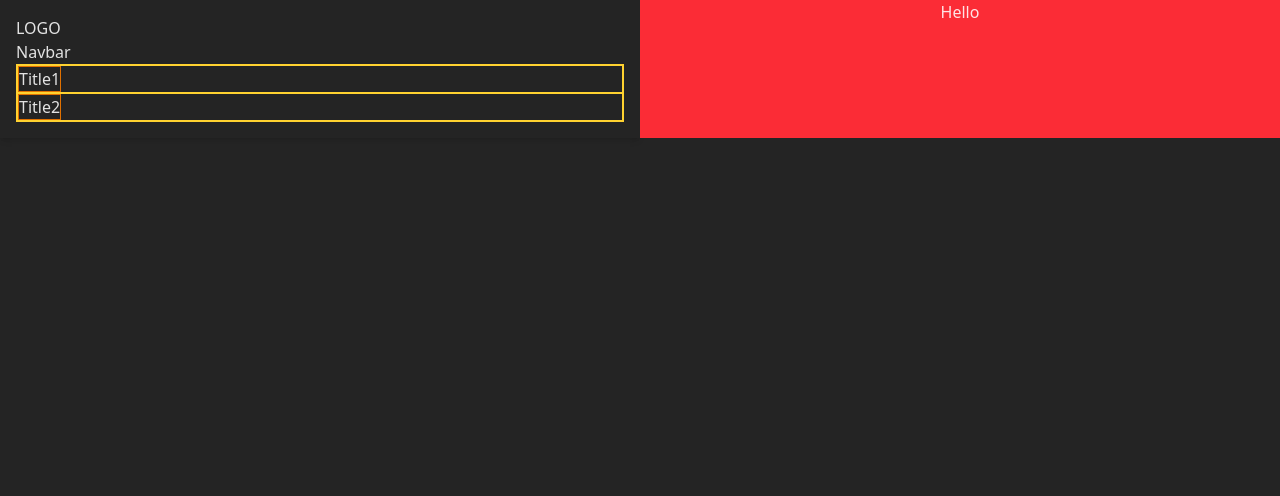
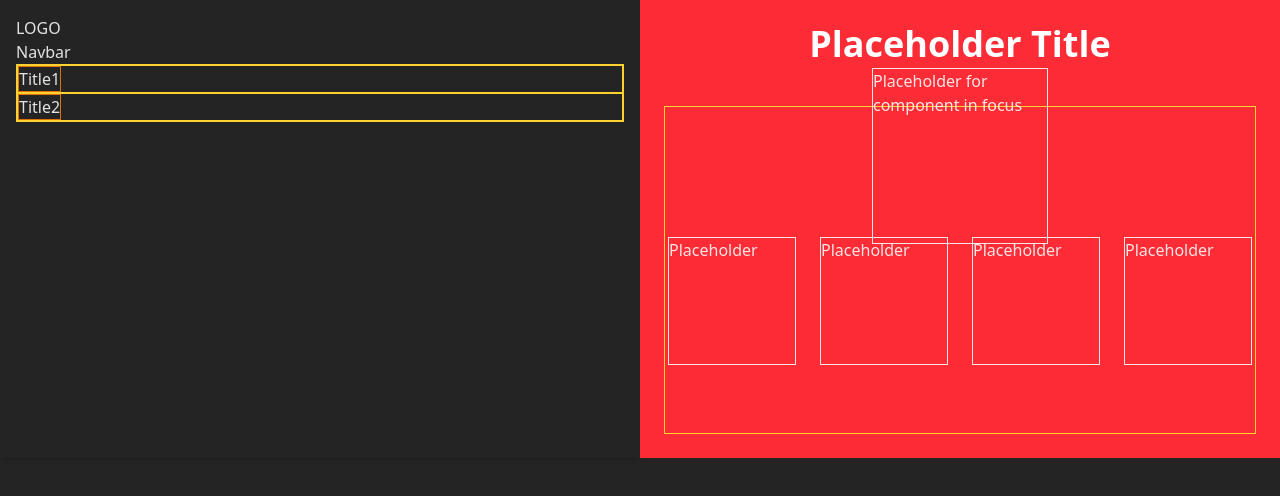
Before and after one commit to MichaelTae/Componentlib, a React (Vite) app in the folder complib/: page / in a window 1280 px wide. Shown: the top 496 px of the page. Built offline with nearby package versions, Linux system fonts and the light colour scheme.

Commit message:
added pagesection skeleton

```diff
--- a/complib/src/App.tsx
+++ b/complib/src/App.tsx
@@ -2,13 +2,19 @@ import './App.css';
 import Container from './components/container';
 import Layout from './components/layout';
 import Navbar from './components/navbar';
+import { PageSection } from './components/pageSection';
 function App() {
   return (
     <>
       <Container>
         <Navbar />
         <Layout>
-          <div>Hello</div>
+          <PageSection title='Placeholder Title'>
+            <div className='w-32 h-32 border'>Placeholder</div>
+            <div className='w-32 h-32 border'>Placeholder</div>
+            <div className='w-32 h-32 border'>Placeholder</div>
+            <div className='w-32 h-32 border'>Placeholder</div>
+          </PageSection>
         </Layout>
       </Container>
     </>
--- /dev/null
+++ b/complib/src/components/pageSection.tsx
@@ -0,0 +1,18 @@
+interface PageSectionProps {
+  title: string;
+  children: React.ReactNode;
+}
+
+export const PageSection = ({ title, children }: PageSectionProps) => {
+  return (
+    <section className='p-6 space-y-4 grid grid-cols-1 grid-rows-[20%_80%] h-full w-full '>
+      <h1 className='text-4xl font-bold text-white text-center'>{title}</h1>
+      <div className='grid grid-cols-1 grid-rows-[30%_70%] gap-4 border border-amber-300 h-full'>
+        <div className='w-44 h-44 border justify-self-center self-center'>
+          Placeholder for component in focus
+        </div>
+        <div className=' flex gap-6 justify-center py-4'>{children}</div>
+      </div>
+    </section>
+  );
+};
```
